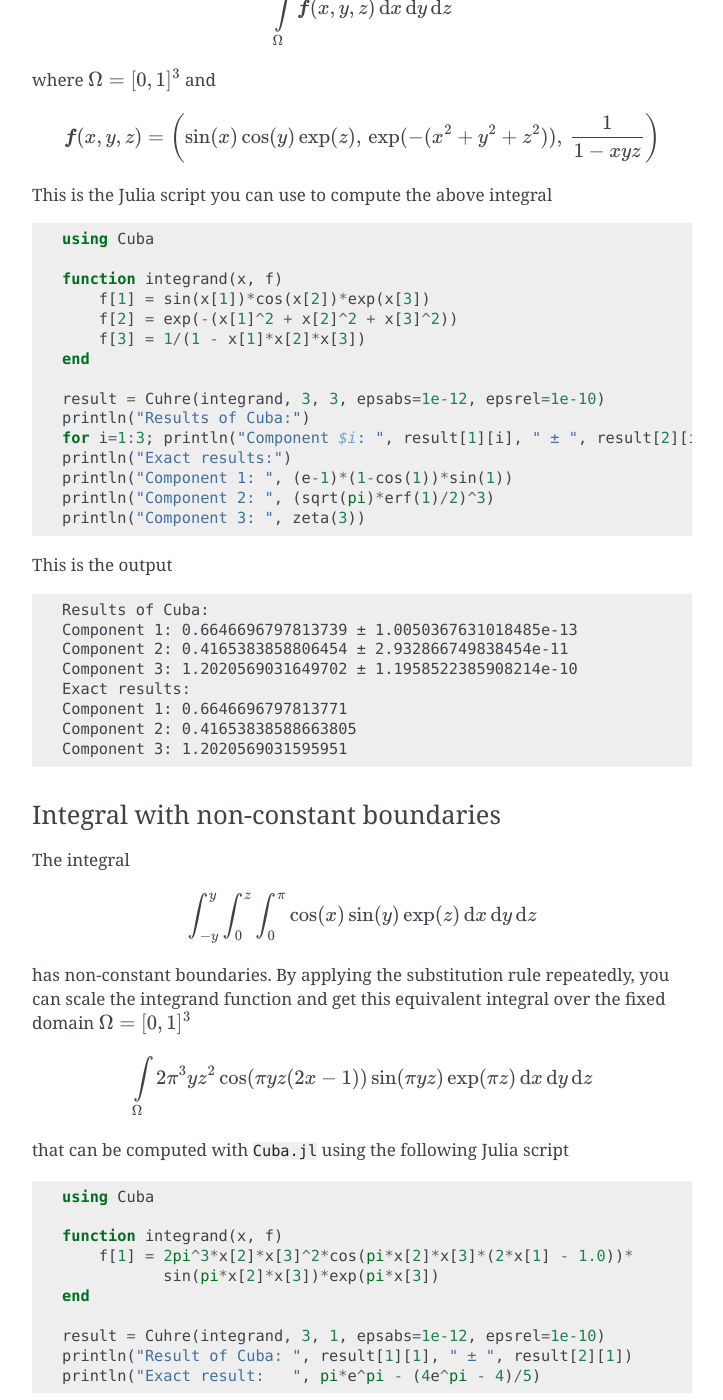
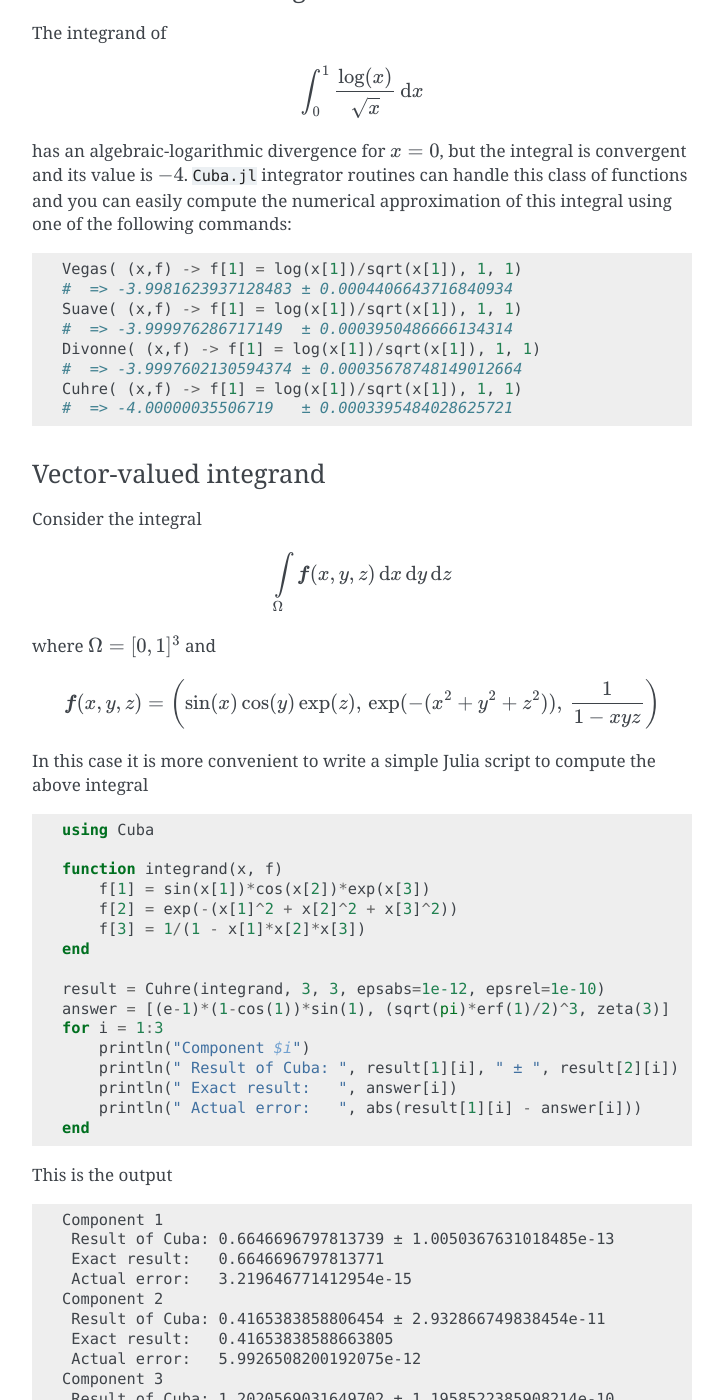
Before and after one commit to giordano/Cuba.jl, a Sphinx documentation site: the page built from docs/index.rst, in a window 1280 px wide and 1400 px high, scrolled down 11168 px. Shown: the whole window, without its empty margins (388-1111 px from the left). Built offline with Sphinx 7.4.7, drawn with Linux system fonts in a browser that asks for light colours; some of the changed text lies outside the part shown.

Commit message:
Add one more simple example to documentation

```diff
--- a/docs/index.rst
+++ b/docs/index.rst
@@ -147,16 +147,20 @@
 
 For example, the integral
 
-.. math:: \int_{0}^{1} \cos (x) \,\mathrm{d}x
+.. math:: \int_{0}^{1} \cos (x) \,\mathrm{d}x = \sin(1) = 0.8414709848078965
 
 can be computed with one of the following lines
 
 .. code-block:: julia
 
     Vegas((x,f)->f[1]=cos(x[1]), 1, 1)
+    #  => 0.8414910005259609 ± 5.2708169787733e-5
     Suave((x,f)->f[1]=cos(x[1]), 1, 1)
+    #  => 0.8411523690658836 ± 8.357995611133613e-5
     Divonne((x,f)->f[1]=cos(x[1]), 1, 1)
+    #  => 0.841468071955942  ± 5.3955070531551656e-5
     Cuhre((x,f)->f[1]=cos(x[1]), 1, 1)
+    #  => 0.8414709848078966 ± 2.2204460420128823e-16
 
 In section `Examples`_ you can find more complete examples.  Note that ``x`` and
 ``f`` are both arrays with type ``Float64``, so ``Cuba.jl`` can be used to
@@ -289,7 +293,6 @@
   for the "spinning cores" pointer.  ``Cuba.jl`` does not support
   parallelization, so this keyword should not have a value different from
   ``C_NULL``.
-
 
 Vegas-Specific Keywords
 ~~~~~~~~~~~~~~~~~~~~~~~
@@ -512,6 +515,29 @@
 Examples
 --------
 
+One dimensional integral
+''''''''''''''''''''''''
+
+The integrand of
+
+.. math:: \int_{0}^{1} \frac{\log(x)}{\sqrt{x}} \,\mathrm{d}x
+
+has an algebraic-logarithmic divergence for :math:`x = 0`, but the integral is
+convergent and its value is :math:`-4`.  ``Cuba.jl`` integrator routines can
+handle this class of functions and you can easily compute the numerical
+approximation of this integral using one of the following commands:
+
+.. code-block:: julia
+
+    Vegas( (x,f) -> f[1] = log(x[1])/sqrt(x[1]), 1, 1)
+    #  => -3.9981623937128483 ± 0.0004406643716840934
+    Suave( (x,f) -> f[1] = log(x[1])/sqrt(x[1]), 1, 1)
+    #  => -3.999976286717149  ± 0.0003950486666134314
+    Divonne( (x,f) -> f[1] = log(x[1])/sqrt(x[1]), 1, 1)
+    #  => -3.9997602130594374 ± 0.00035678748149012664
+    Cuhre( (x,f) -> f[1] = log(x[1])/sqrt(x[1]), 1, 1)
+    #  => -4.00000035506719   ± 0.0003395484028625721
+
 Vector-valued integrand
 '''''''''''''''''''''''
 
@@ -524,7 +550,8 @@
 .. math:: \boldsymbol{f}(x,y,z) = \left(\sin(x)\cos(y)\exp(z), \,\exp(-(x^2 + y^2 +
 	  z^2)), \,\frac{1}{1 - xyz}\right)
 
-This is the Julia script you can use to compute the above integral
+In this case it is more convenient to write a simple Julia script to compute the
+above integral
 
 .. code-block:: julia
 
@@ -537,25 +564,30 @@
     end
 
     result = Cuhre(integrand, 3, 3, epsabs=1e-12, epsrel=1e-10)
-    println("Results of Cuba:")
-    for i=1:3; println("Component $i: ", result[1][i], " ± ", result[2][i]); end
-    println("Exact results:")
-    println("Component 1: ", (e-1)*(1-cos(1))*sin(1))
-    println("Component 2: ", (sqrt(pi)*erf(1)/2)^3)
-    println("Component 3: ", zeta(3))
+    answer = [(e-1)*(1-cos(1))*sin(1), (sqrt(pi)*erf(1)/2)^3, zeta(3)]
+    for i = 1:3
+        println("Component $i")
+        println(" Result of Cuba: ", result[1][i], " ± ", result[2][i])
+        println(" Exact result:   ", answer[i])
+        println(" Actual error:   ", abs(result[1][i] - answer[i]))
+    end
 
 This is the output
 
 ::
 
-    Results of Cuba:
-    Component 1: 0.6646696797813739 ± 1.0050367631018485e-13
-    Component 2: 0.4165383858806454 ± 2.932866749838454e-11
-    Component 3: 1.2020569031649702 ± 1.1958522385908214e-10
-    Exact results:
-    Component 1: 0.6646696797813771
-    Component 2: 0.41653838588663805
-    Component 3: 1.2020569031595951
+    Component 1
+     Result of Cuba: 0.6646696797813739 ± 1.0050367631018485e-13
+     Exact result:   0.6646696797813771
+     Actual error:   3.219646771412954e-15
+    Component 2
+     Result of Cuba: 0.4165383858806454 ± 2.932866749838454e-11
+     Exact result:   0.41653838588663805
+     Actual error:   5.9926508200192075e-12
+    Component 3
+     Result of Cuba: 1.2020569031649702 ± 1.1958522385908214e-10
+     Exact result:   1.2020569031595951
+     Actual error:   5.375033751420233e-12
 
 Integral with non-constant boundaries
 '''''''''''''''''''''''''''''''''''''
@@ -583,8 +615,10 @@
     end
 
     result = Cuhre(integrand, 3, 1, epsabs=1e-12, epsrel=1e-10)
+    answer = pi*e^pi - (4e^pi - 4)/5
     println("Result of Cuba: ", result[1][1], " ± ", result[2][1])
-    println("Exact result:   ", pi*e^pi - (4e^pi - 4)/5)
+    println("Exact result:   ", answer)
+    println("Actual error:   ", abs(result[1][1] - answer))
 
 This is the output
 
@@ -592,26 +626,29 @@
 
     Result of Cuba: 54.98607586826157 ± 5.460606521639899e-9
     Exact result:   54.98607586789537
+    Actual error:   3.6619951515604043e-10
 
 Complex integrand
 '''''''''''''''''
 
 As already explained, ``Cuba.jl`` operates on real quantities, so if you want to
 integrate a complex-valued function of complex arguments you have to treat
-complex quantities as 2-component arrays or real numbers.  For example, the
-integral
+complex quantities as 2-component arrays or real numbers.  For example, if you
+do not remember `Euler's formula
+<https://en.wikipedia.org/wiki/Euler%27s_formula>`__, you can compute this
+simple integral
 
-.. math:: \int_{0}^{1} \exp(\mathrm{i} x)\,\mathrm{d}x
+.. math:: \int_{0}^{\pi/2} \exp(\mathrm{i} x)\,\mathrm{d}x
 
-can be computed with the following Julia script
+with the following Julia script
 
 .. code-block:: julia
 
     using Cuba
 
     function integrand(x, f)
-        # Complex integrand
-        tmp = exp(im*x[1])
+        # Complex integrand, scaled to integrate in [0, 1].
+        tmp = exp(im*x[1]*pi/2)*pi/2
         # Assign to two components of "f" the real
         # and imaginary part of the integrand.
         f[1] = real(tmp)
@@ -620,26 +657,26 @@
 
     result = Cuhre(integrand, 1, 2)
     println("Result of Cuba: ", result[1][1] + im*result[1][2])
-    println("Exact result:   ", sin(1) + im*(1 - cos(1)))
+    println("Exact result:   ", complex(1.0, 1.0))
 
 This is the output
 
 ::
 
-    Result of Cuba: 0.8414709848078966 + 0.45969769413186035im
-    Exact result:   0.8414709848078965 + 0.45969769413186023im
-
+    Result of Cuba: 1.0 + 1.0im
+    Exact result:   1.0 + 1.0im
 
 Performance
 -----------
 
-``Cuba.jl`` cannot (yet?) take advantage of parallelization capabilities of Cuba
-Library. Nonetheless, it has performances comparable with equivalent native C or
-Fortran codes based on Cuba library when ``CUBACORES`` environment variable is
-set to ``0`` (i.e., multithreading is disabled). The following is the result of
-running the benchmark present in ``test`` directory on a 64-bit GNU/Linux system
-running Julia 0.4.3.  The C and FORTRAN 77 benchmark codes have been compiled
-with GCC 5.3.1.
+``Cuba.jl`` cannot (`yet? <https://github.com/giordano/Cuba.jl/issues/1>`__)
+take advantage of parallelization capabilities of Cuba Library. Nonetheless, it
+has performances comparable with equivalent native C or Fortran codes based on
+Cuba library when ``CUBACORES`` environment variable is set to ``0`` (i.e.,
+multithreading is disabled). The following is the result of running the
+benchmark present in ``test`` directory on a 64-bit GNU/Linux system running
+Julia 0.4.3.  The C and FORTRAN 77 benchmark codes have been compiled with GCC
+5.3.1.
 
 ::
 
```
Also changed, not shown: other parts of docs/index.rst (+1 -1 lines), README.md (+13 -9 lines).
